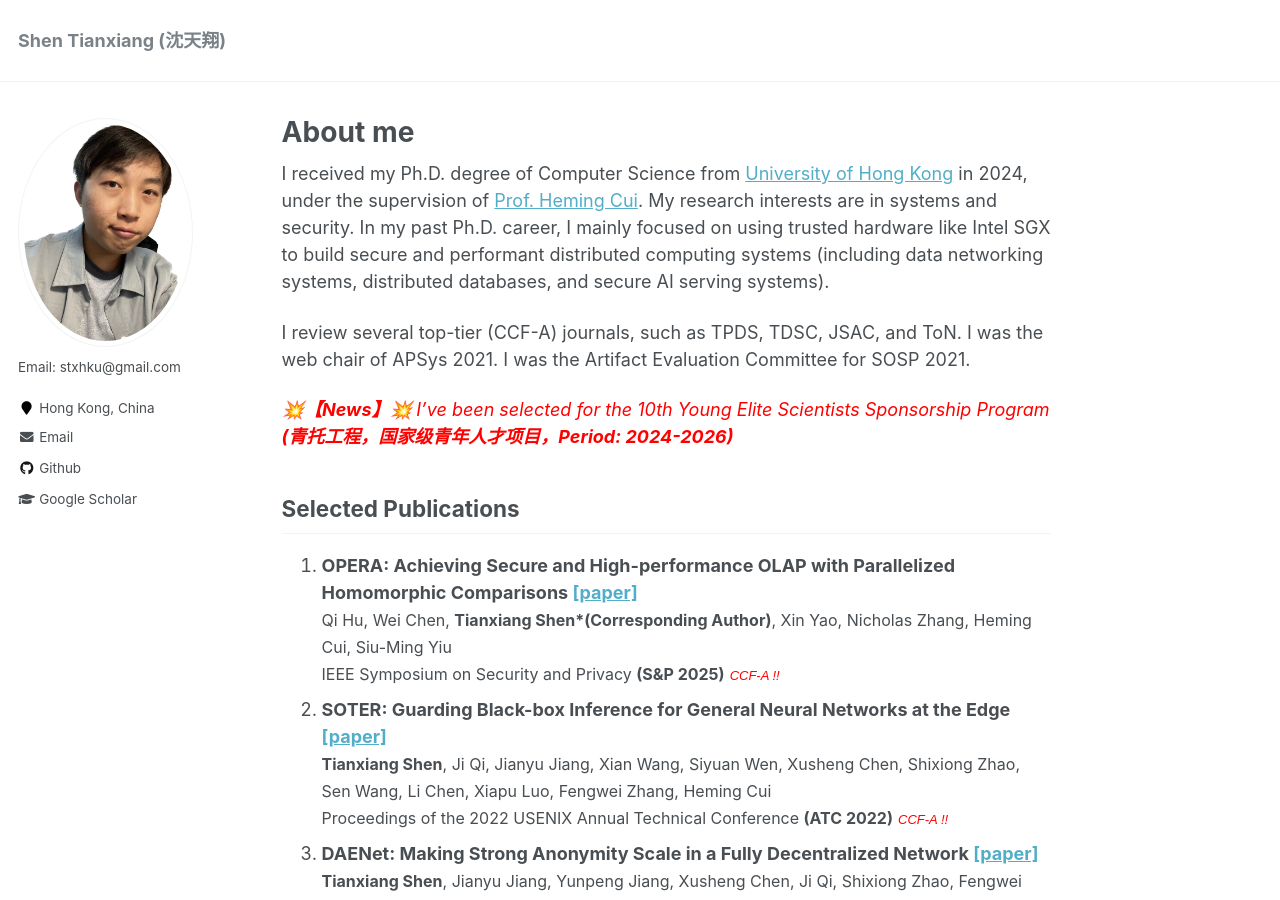
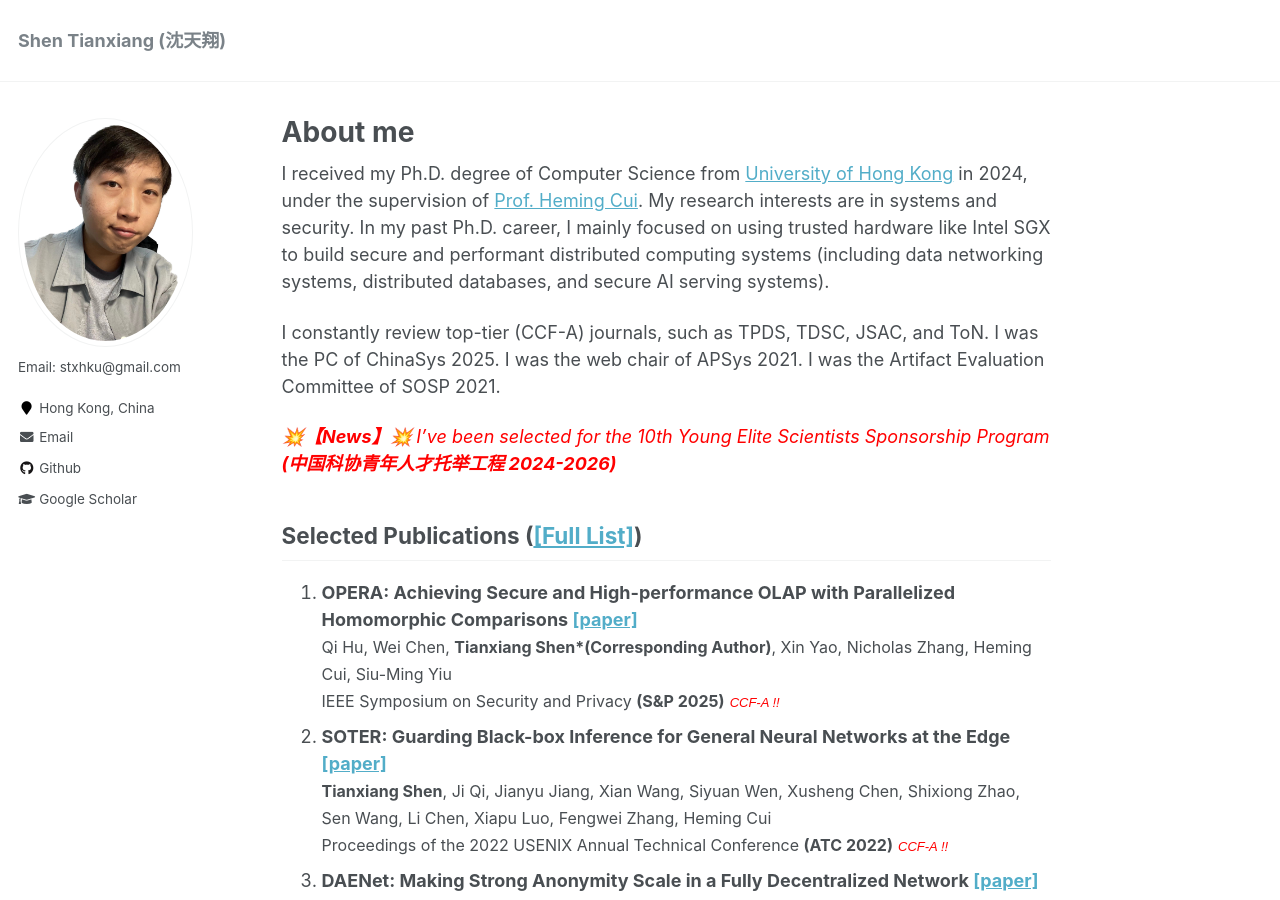
Before and after one commit to tianxiang999/tianxiang999.github.io, a Jekyll site: the page built from _pages/about.md, in a window 1280 px wide and 900 px high. Built offline with Jekyll 4.4.1, drawn with Linux system fonts in a browser that asks for light colours; comment, search, counter and statistics services are not loaded.

Commit message:
Update about.md

```diff
--- a/_pages/about.md
+++ b/_pages/about.md
@@ -15,16 +15,17 @@ distributed
 computing systems (including data networking systems, distributed databases, and
 secure AI serving systems).
 
-I review several top-tier (CCF-A) journals, such as TPDS, TDSC, JSAC, and ToN. I
+I constantly review top-tier (CCF-A) journals, such as TPDS, TDSC, JSAC, and
+ToN. I was the PC of ChinaSys 2025. I
 was the web chair of APSys 2021. I was the Artifact Evaluation
-Committee for SOSP 2021.
+Committee of SOSP 2021.
 
 <strong><em style="color: red;">💥【News】💥 </em></strong><em style="color:
 red;">I've been selected for the 10th Young Elite Scientists Sponsorship Program
-</em><strong><em style="color: red;">(青托工程，国家级青年人才项目，Period: 2024-2026) </em>
+</em><strong><em style="color: red;">(中国科协青年人才托举工程 2024-2026) </em>
 
 
-Selected Publications
+Selected Publications ([[Full List]](https://scholar.google.com/citations?user=O9OOpR0AAAAJ&hl=zh-CN))
 -----
 
 1. <strong>OPERA: Achieving Secure and High-performance OLAP with Parallelized Homomorphic Comparisons [[paper]]()</strong>
```
